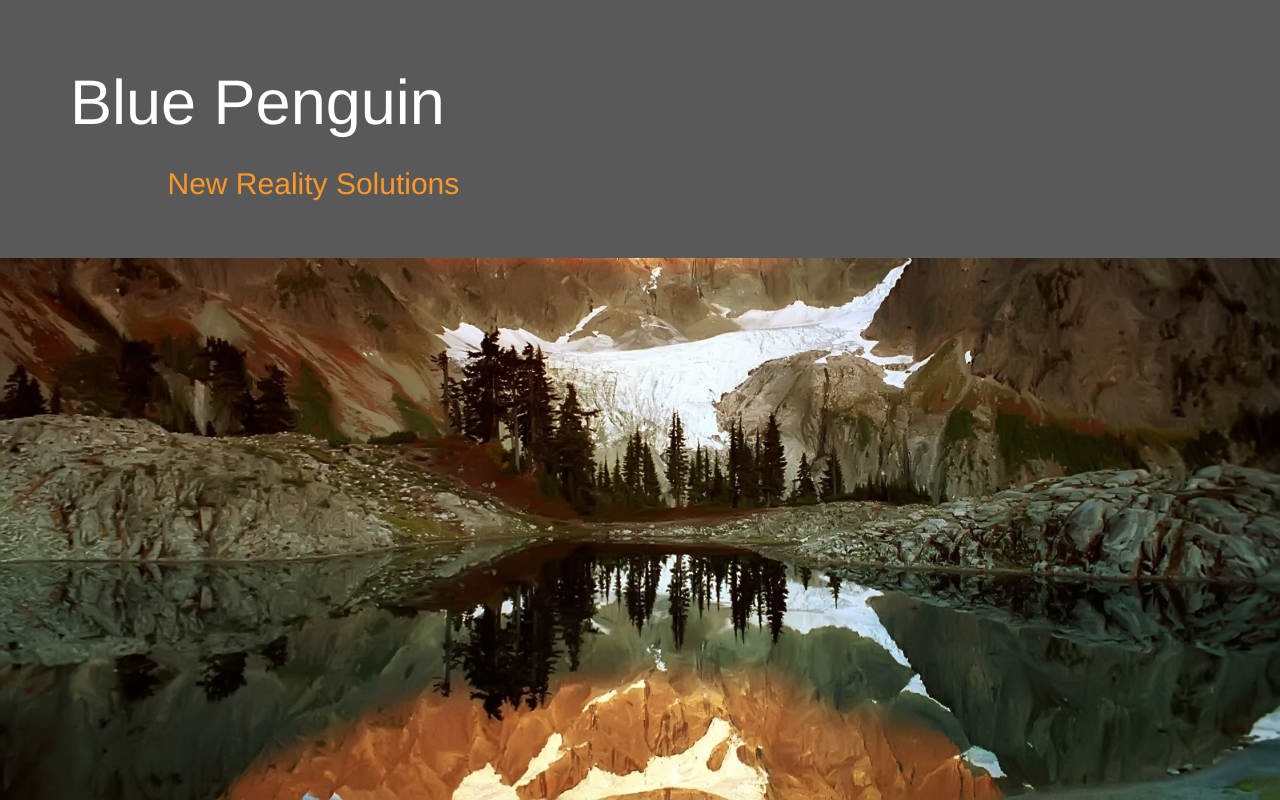
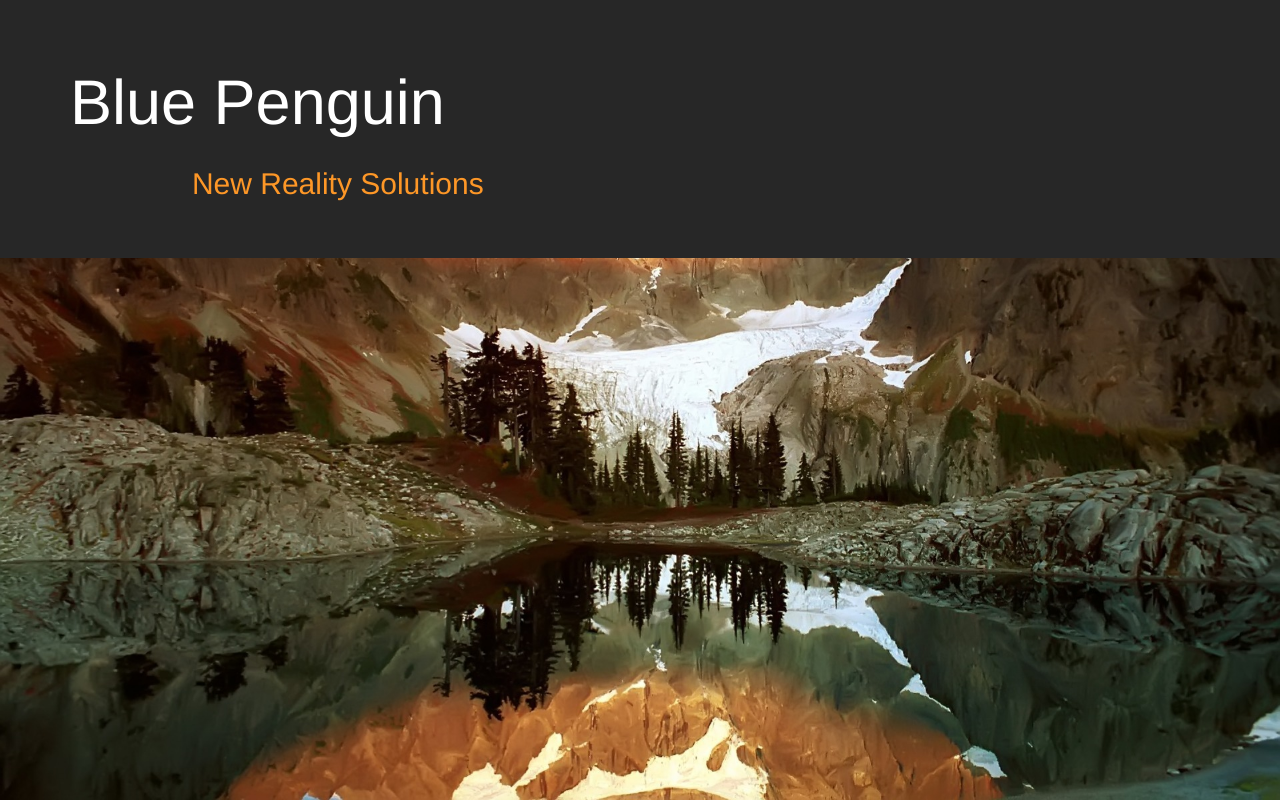
Before and after one commit to steinkchristensen/blu-penguin.github.io, a plain HTML site: page index.html in a window 1280 px wide. Drawn offline with nearby package versions, Linux system fonts and the light colour scheme.

Commit message:
Online check

```diff
--- a/index.html
+++ b/index.html
@@ -22,16 +22,22 @@
     <![endif]-->
   </head>
   <body style="background: url('/assets/mountain.jpg') no-repeat fixed top; background-size: cover;">
-    <div class="jumbotron" style="background: rgb(89, 89, 89);">
+    <div class="jumbotron" style="background: rgb(39, 39, 39);">
     	<div class="container">
         <div class="row">
-    			<div class="col-md-8">
+          <div class="col-md-5">
+        		<div class="row">
+        			<div class="col-md-12">
     			  		<h1 style="color:white;">Blue Penguin</h1>
     			  	</div>
     			  </div>
     			  <div class="row">
-			  	<div class="col-md-7 col-md-offset-1">
+    			  	<div class="col-md-11 col-md-offset-3">
     			  		<h2 style="color:#fd9727;">New Reality Solutions</h2>
+    					</div>
+    				</div>
+          </div>
+          <div class="col-md-7">
           </div>
         </div>
 			</div>
```
Lines whose indentation alone changed are shown as unchanged.
